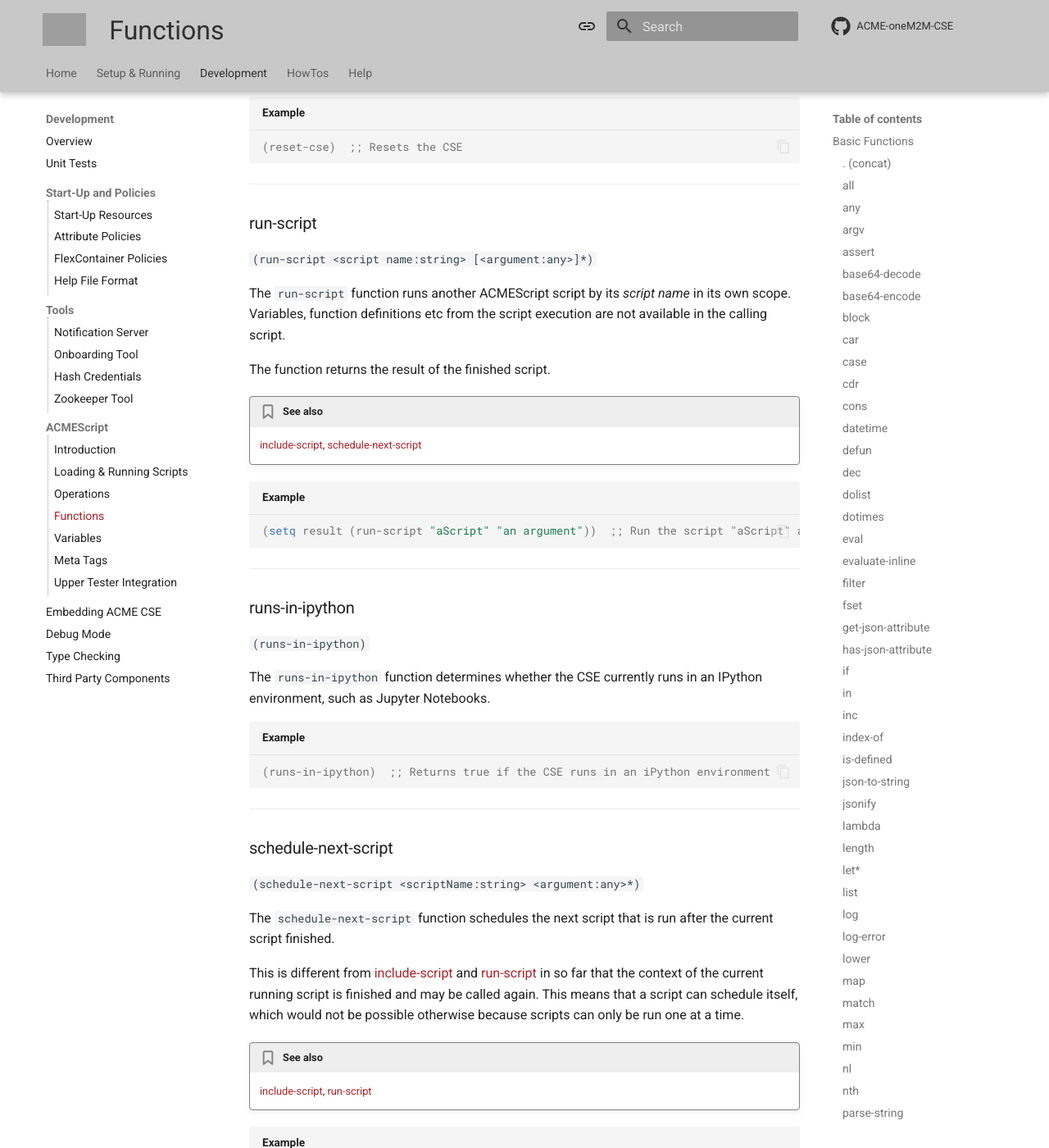
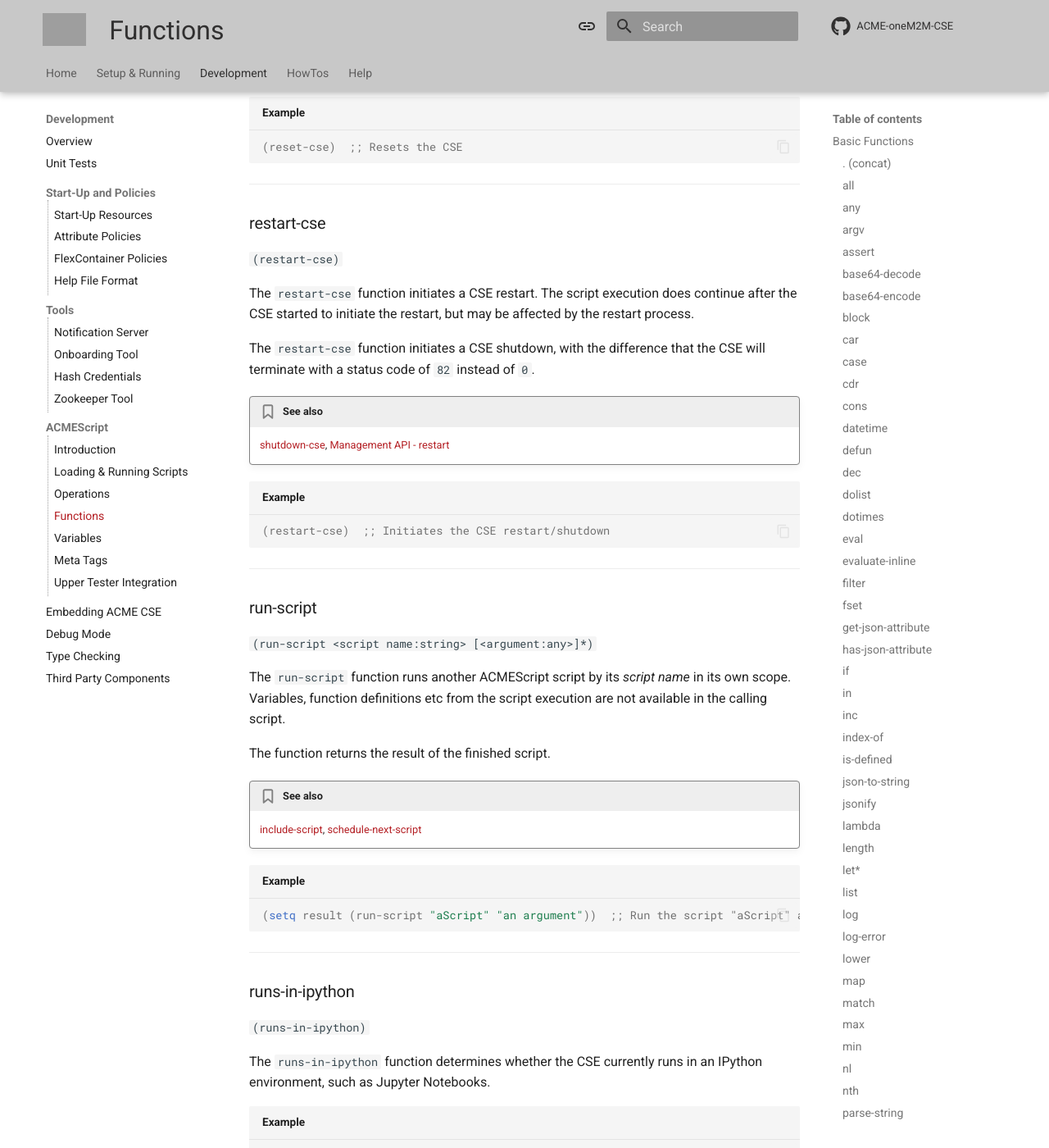
Before and after one commit to ankraft/ACME-oneM2M-CSE-mkdocs, an MkDocs documentation site: the page built from docs/development/ACMEScript-functions.md, in a window 1280 px wide and 1400 px high, scrolled down 39739 px. Shown: the whole window at 82% size. Built offline with MkDocs 1.6.1 and Material for MkDocs 9.7.7, drawn with Linux system fonts in a browser that asks for light colours; comment, search, counter and statistics services are not loaded; some of the changed text lies outside the part shown; grey boxes are pictures that could not be loaded.

Commit message:
Documentation of restart-cse

````diff
--- a/docs/development/ACMEScript-functions.md
+++ b/docs/development/ACMEScript-functions.md
@@ -1545,6 +1545,24 @@ The script execution does continue after the CSE finished the reset.
 
 ---
 
+### restart-cse
+
+`(restart-cse)`
+
+The `restart-cse` function initiates a CSE restart.
+The script execution does continue after the CSE started to initiate the restart, but may be affected by the restart process.
+
+The `restart-cse` function initiates a CSE shutdown, with the difference that the CSE will terminate with a status code of `82` instead of `0`.
+
+!!! see-also "See also"
+	[shutdown-cse](#shutdown-cse), [Management API - restart](../setup/Operation-management.md#restart-the-cse)
+
+```lisp title="Example"
+(restart-cse)  ;; Initiates the CSE restart/shutdown
+```
+
+---
+
 ### run-script
 
 `(run-script <script name:string> [<argument:any>]*)`
@@ -1595,8 +1613,11 @@ This is different from [include-script](#include-script) and [run-script](#run-s
 
 `(shutdown-cse)`
 
-The `shutdown-cse` function initiates a CSE shutdown.
-The script execution does continue after the CSE finished the shutdown, but may be affected by the shutdown process.
+The `shutdown-cse` function initiates a CSE shutdown. The CSE will terminate with a status code of `0`.
+The script execution does continue after the CSE started to initiate the shutdown, but may be affected by the shutdown process.
+
+!!! see-also "See also"
+	[restart-cse](#restart-cse), [Management API - shutdown](../setup/Operation-management.md#shutdown-the-cse)
 
 ```lisp title="Example"
 (shutdown-cse)  ;; Initiates the CSE shutdown
````
